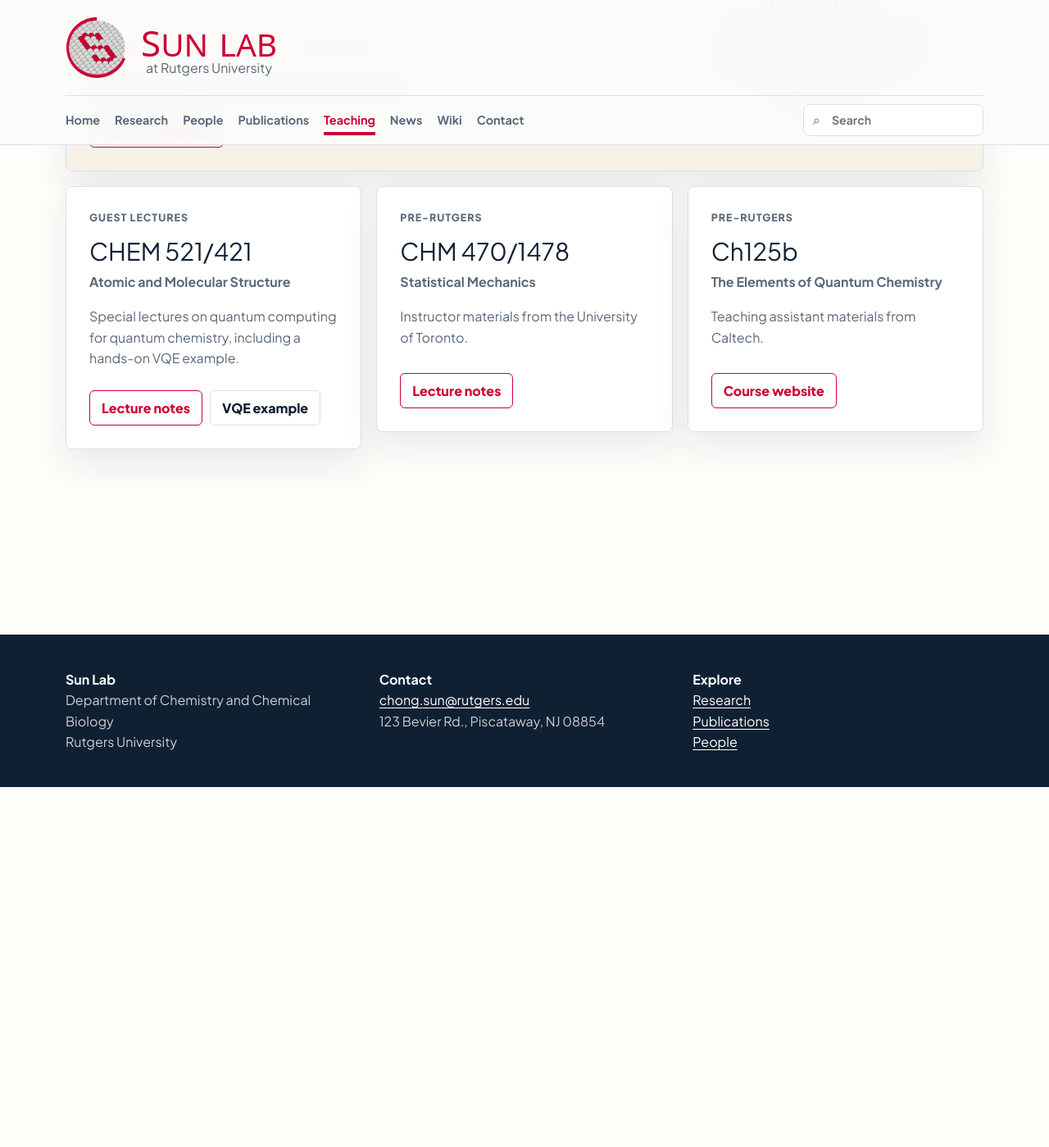
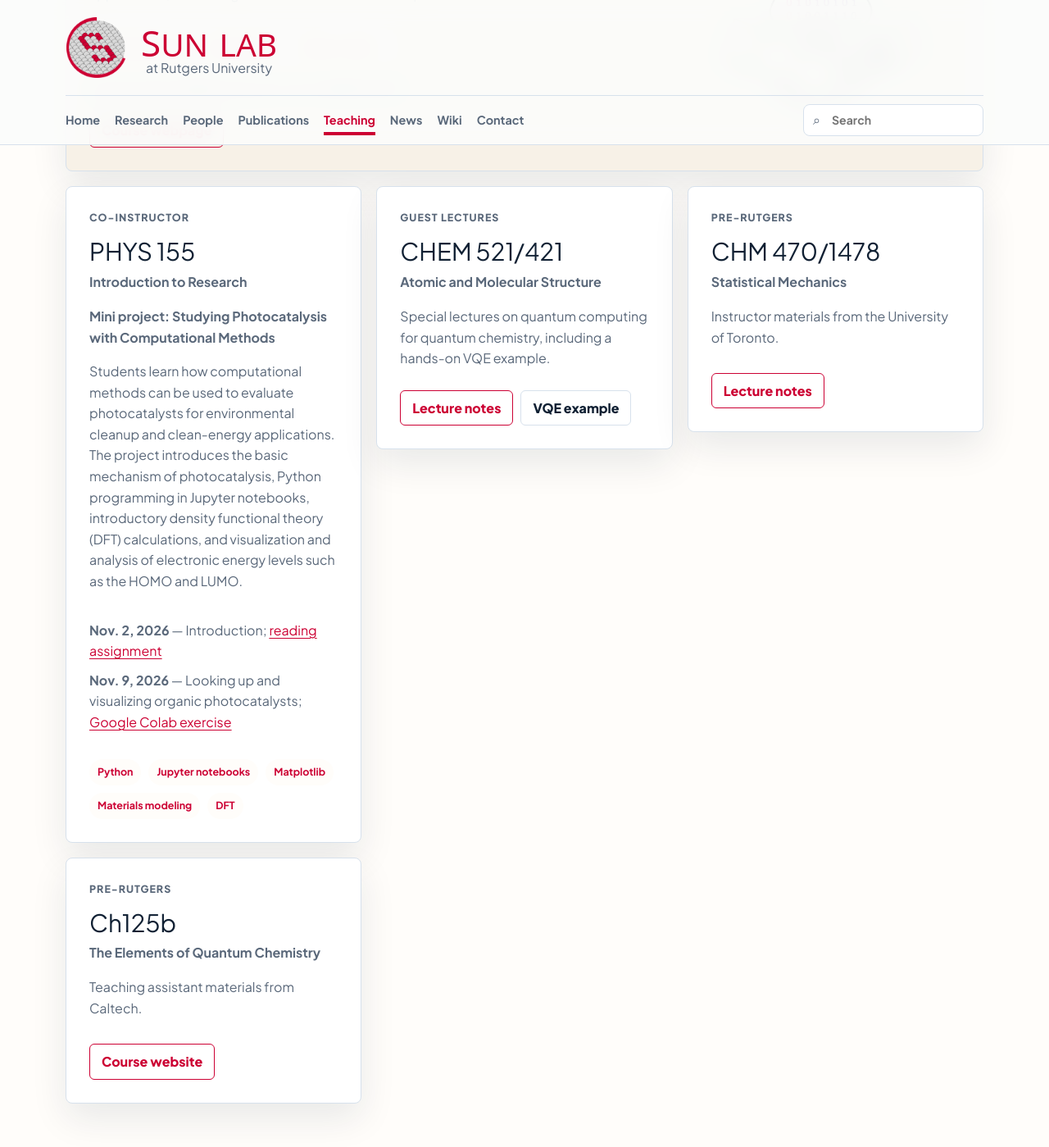
Before and after one commit to SunLab-Rutgers/sunlab, a Jekyll site: the page built from pages/teaching.md, in a window 1280 px wide and 1400 px high, scrolled down 440 px. Shown: the whole window at 82% size. Built offline with Jekyll 4.4.1, drawn with Linux system fonts in a browser that asks for light colours; some web fonts are replaced.

Commit message:
add phys 155

```diff
--- a/assets/css/styles.css
+++ b/assets/css/styles.css
@@ -1011,6 +1011,15 @@ h3 {
 .teaching-subtitle {
   color: var(--ink);
   font-weight: 700;
+}
+
+.teaching-schedule {
+  width: 100%;
+  margin-top: 18px;
+}
+
+.teaching-schedule p {
+  margin: 0 0 10px;
 }
 
 .teaching-card p {
--- a/pages/teaching.md
+++ b/pages/teaching.md
@@ -28,6 +28,25 @@ description: Courses, guest lectures, and teaching materials from the Sun Lab.
   </article>
 
   <article class="teaching-card">
+    <p class="teaching-term">Co-instructor</p>
+    <h2>PHYS 155</h2>
+    <p class="teaching-subtitle">Introduction to Research</p>
+    <p class="teaching-subtitle">Mini project: Studying Photocatalysis with Computational Methods</p>
+    <p>Students learn how computational methods can be used to evaluate photocatalysts for environmental cleanup and clean-energy applications. The project introduces the basic mechanism of photocatalysis, Python programming in Jupyter notebooks, introductory density functional theory (DFT) calculations, and visualization and analysis of electronic energy levels such as the HOMO and LUMO.</p>
+    <div class="teaching-schedule">
+      <p><strong>Nov. 2, 2026</strong> — Introduction; <a href="https://pubs.acs.org/jpclcd/article/14/15/3712/361548/Toward-a-Rigorous-Theoretical-Description-of">reading assignment</a></p>
+      <p><strong>Nov. 9, 2026</strong> — Looking up and visualizing organic photocatalysts; <a href="https://colab.research.google.com/drive/1-2CieIerz73hpMG6fv95hvlaPPk5X-9D">Google Colab exercise</a></p>
+    </div>
+    <div class="teaching-meta">
+      <span>Python</span>
+      <span>Jupyter notebooks</span>
+      <span>Matplotlib</span>
+      <span>Materials modeling</span>
+      <span>DFT</span>
+    </div>
+  </article>
+
+  <article class="teaching-card">
     <p class="teaching-term">Guest Lectures</p>
     <h2>CHEM 521/421</h2>
     <p class="teaching-subtitle">Atomic and Molecular Structure</p>
```
Also changed, not shown: _posts/2026-11-07-chong-physics-graduate-faculty.md (added, +6 -0 lines).
